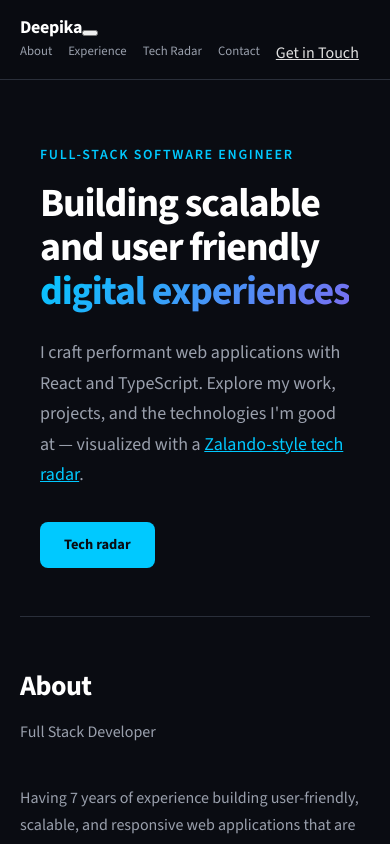
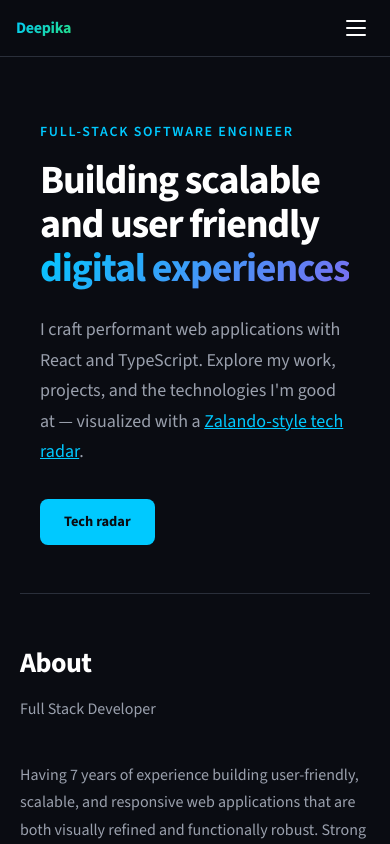
Before and after one commit to Deepika2605/portfolio_v2026, a React (Vite) app: page / in a window 390 px wide. Shown: the top 844 px of the page. Built offline with nearby package versions, Linux system fonts and the light colour scheme; no server answers.

Commit message:
Phase 2: Enhanced Navbar CSS with active link detection, mobile menu, and Sunrise Mountain River theme

```diff
--- a/src/components/Navbar/Navbar.css
+++ b/src/components/Navbar/Navbar.css
@@ -9,43 +9,243 @@
   background: rgba(10, 12, 18, 0.85);
   backdrop-filter: blur(12px);
   border-bottom: 1px solid var(--border);
+  transition: all 0.3s ease;
+}
+
+.navbar--scrolled {
+  background: rgba(10, 12, 18, 0.95);
+  box-shadow: 0 4px 16px rgba(0, 201, 255, 0.08);
+  border-bottom-color: rgba(0, 201, 255, 0.15);
+  padding: 0.75rem 2rem;
+}
+
+.navbar__container {
+  display: flex;
+  align-items: center;
+  justify-content: space-between;
+  width: 100%;
+  max-width: 1100px;
+  margin: 0 auto;
 }
 
 .navbar__logo {
-  font-size: 1.125rem;
+  font-size: 1.25rem;
   font-weight: 700;
   letter-spacing: -0.02em;
   color: var(--text);
   text-decoration: none;
+  background: linear-gradient(135deg, var(--accent), var(--accent-secondary));
+  -webkit-background-clip: text;
+  -webkit-text-fill-color: transparent;
+  background-clip: text;
+  transition: all 0.2s ease;
 }
 
+.navbar__logo:hover {
+  transform: scale(1.05);
+}
+
+/* Navigation */
 .navbar__nav {
   display: flex;
   gap: 1.5rem;
+  align-items: center;
 }
 
 .navbar__link {
+  position: relative;
   color: var(--text-muted);
   text-decoration: none;
   font-size: 0.9rem;
   font-weight: 500;
-  transition: color 0.2s;
+  transition: color 0.2s ease;
+  padding: 0.5rem 0.25rem;
 }
 
 .navbar__link:hover {
   color: var(--accent);
 }
 
-@media (max-width: 640px) {
+/* Active link indicator */
+.navbar__link--active {
+  color: var(--accent);
+  font-weight: 600;
+}
+
+.navbar__link--active .navbar__link-underline {
+  width: 100%;
+}
+
+/* Animated underline */
+.navbar__link-underline {
+  position: absolute;
+  bottom: -4px;
+  left: 0;
+  width: 0;
+  height: 2px;
+  background: linear-gradient(90deg, var(--accent), var(--accent-secondary));
+  transition: width 0.3s ease;
+}
+
+.navbar__link:hover .navbar__link-underline {
+  width: 100%;
+}
+
+/* CTA Button */
+.navbar__cta {
+  display: inline-flex;
+  align-items: center;
+  padding: 0.6rem 1.2rem;
+  font-size: 0.85rem;
+  font-weight: 700;
+  text-decoration: none;
+  color: #0a0c12;
+  background: var(--accent);
+  border-radius: 8px;
+  transition: all 0.2s ease;
+  white-space: nowrap;
+}
+
+.navbar__cta:hover {
+  background: var(--accent-hover);
+  box-shadow: 0 6px 20px rgba(0, 201, 255, 0.3);
+  transform: translateY(-2px);
+}
+
+/* Hamburger Menu Button */
+.navbar__hamburger {
+  display: none;
+  flex-direction: column;
+  background: transparent;
+  border: none;
+  cursor: pointer;
+  padding: 0.5rem;
+  gap: 5px;
+  z-index: 101;
+}
+
+.navbar__hamburger span {
+  display: block;
+  width: 24px;
+  height: 2px;
+  background: var(--text);
+  transition: all 0.3s ease;
+  border-radius: 1px;
+}
+
+.navbar__hamburger.active span:nth-child(1) {
+  transform: rotate(45deg) translate(10px, 10px);
+}
+
+.navbar__hamburger.active span:nth-child(2) {
+  opacity: 0;
+}
+
+.navbar__hamburger.active span:nth-child(3) {
+  transform: rotate(-45deg) translate(7px, -7px);
+}
+
+/* Mobile Menu Backdrop */
+.navbar__backdrop {
+  display: none;
+  position: fixed;
+  top: 0;
+  left: 0;
+  right: 0;
+  bottom: 0;
+  background: rgba(0, 0, 0, 0.5);
+  z-index: 99;
+  animation: fadeIn 0.2s ease;
+}
+
+/* Responsive Design */
+@media (max-width: 768px) {
   .navbar {
-    padding: 0.875rem 1.25rem;
+    padding: 1rem 1.25rem;
+  }
+
+  .navbar__hamburger {
+    display: flex;
   }
 
   .navbar__nav {
-    gap: 1rem;
+    position: fixed;
+    top: 60px;
+    left: 0;
+    right: 0;
+    flex-direction: column;
+    gap: 0;
+    background: rgba(20, 24, 32, 0.98);
+    backdrop-filter: blur(12px);
+    padding: 1rem 0;
+    max-height: calc(100vh - 60px);
+    overflow-y: auto;
+    transform: translateX(-100%);
+    transition: transform 0.3s ease;
+    z-index: 100;
+  }
+
+  .navbar__nav--open {
+    transform: translateX(0);
+  }
+
+  .navbar__nav--open + .navbar__backdrop {
+    display: block;
   }
 
   .navbar__link {
-    font-size: 0.8rem;
+    display: block;
+    padding: 1rem 1.5rem;
+    border-bottom: 1px solid var(--border);
+    font-size: 1rem;
+  }
+
+  .navbar__link-underline {
+    display: none;
+  }
+
+  .navbar__link--active {
+    background: var(--accent-light);
+    border-left: 3px solid var(--accent);
+    padding-left: calc(1.5rem - 3px);
+  }
+
+  .navbar__cta {
+    margin: 1rem 1.5rem;
+    width: calc(100% - 3rem);
+    justify-content: center;
   }
 }
+
+@media (max-width: 480px) {
+  .navbar {
+    padding: 0.75rem 1rem;
+  }
+
+  .navbar__logo {
+    font-size: 1rem;
+  }
+
+  .navbar__link {
+    padding: 0.875rem 1.25rem;
+    font-size: 0.95rem;
+  }
+
+  .navbar__hamburger span {
+    width: 20px;
+  }
+
+  .navbar__cta {
+    font-size: 0.8rem;
+    padding: 0.5rem 1rem;
+  }
+}
+
+@keyframes fadeIn {
+  from {
+    opacity: 0;
+  }
+  to {
+    opacity: 1;
+  }
+}
```
